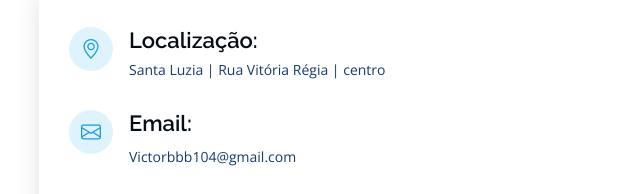
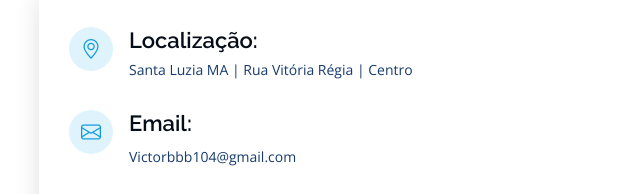
Before and after one commit to victorverdiano/portfolio, a plain HTML site: page index.html in a window 1280 px wide. Shown: the part 3920-4114 px from the top of the page, 291-931 px from the left. Drawn offline with nearby package versions, Linux system fonts and the light colour scheme.

Commit message:
Atulização da sessão contato

```diff
--- a/index.html
+++ b/index.html
@@ -313,7 +313,7 @@
               <div class="address">
                 <i class="bi bi-geo-alt"></i>
                 <h4>Localização:</h4>
-                <p>Santa Luzia  | Rua Vitória Régia | centro  </p>
+                <p>Santa Luzia MA | Rua Vitória Régia | Centro </p>
               </div>
 
               <div class="email">
```
